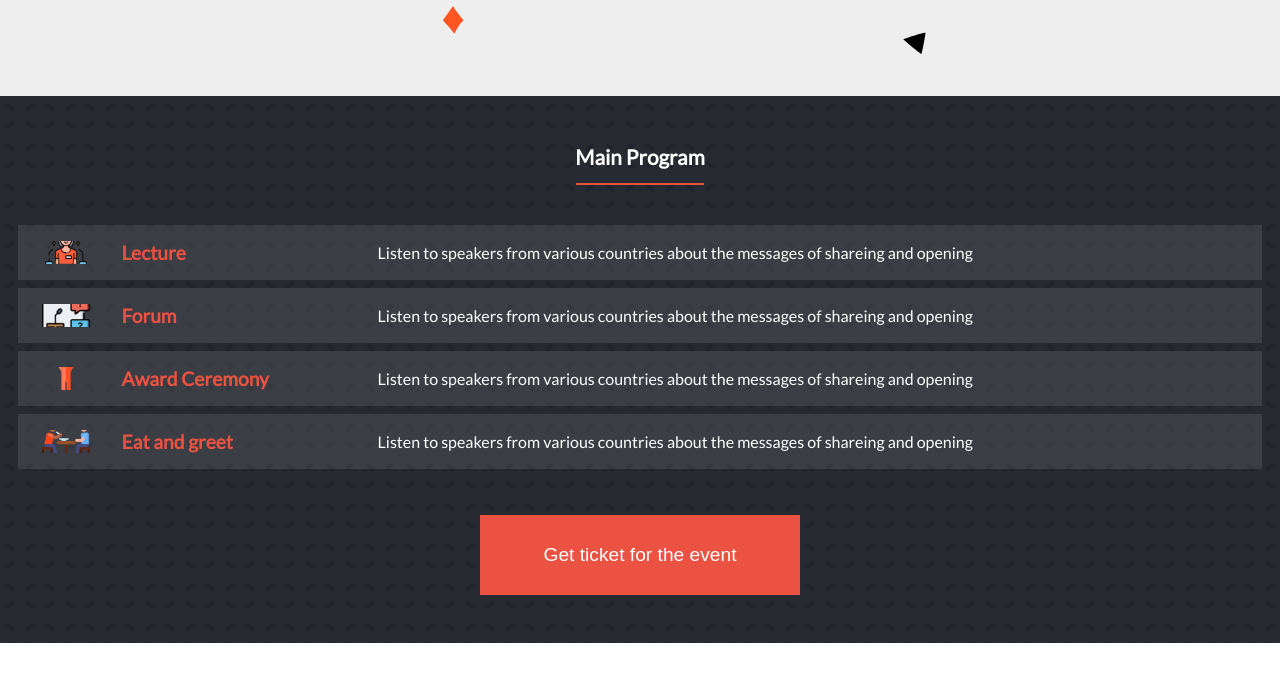
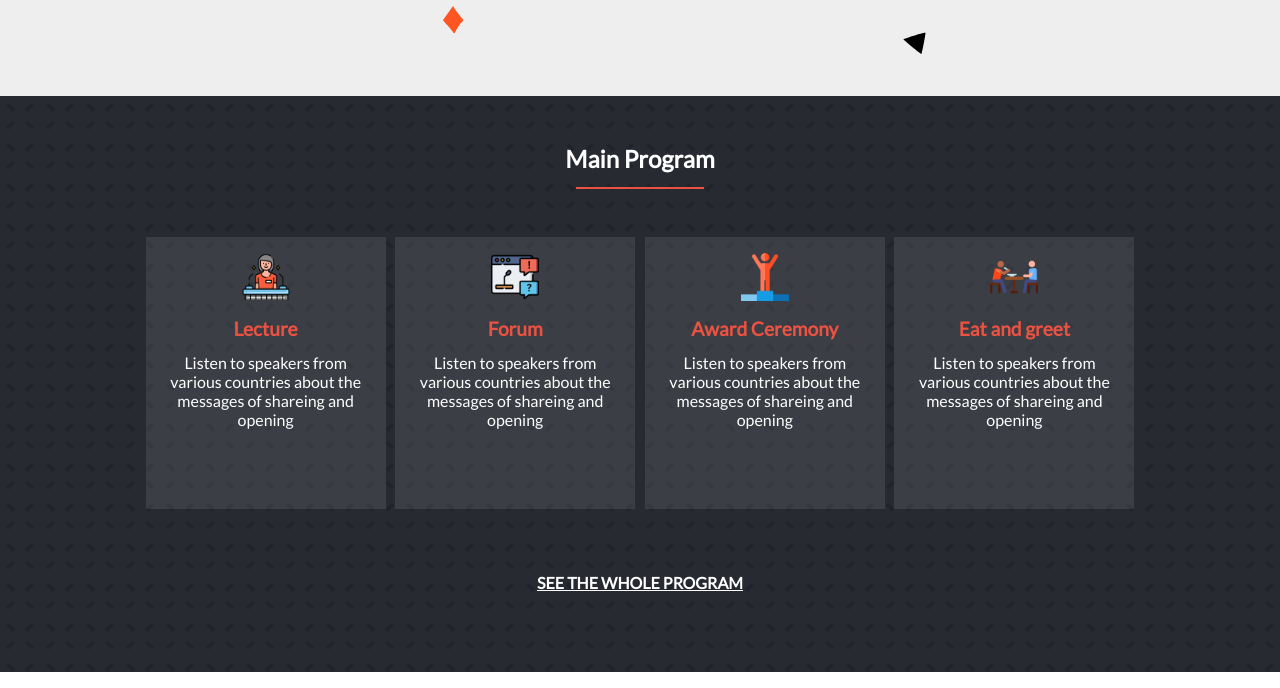
Before and after one commit to afizsavage/eco-competition, a website: page index.html in a window 1280 px wide. Shown: the part 704-1392 px from the top of the page. Drawn offline with Linux system fonts and the light colour scheme; a web font is replaced by a local one.

Commit message:
Add responsiveness to main program section

```diff
--- a/index.html
+++ b/index.html
@@ -93,6 +93,7 @@
           </li>
         </ul>
         <button type="button">Get ticket for the event</button>
+        <a href="#">SEE THE WHOLE PROGRAM</a>
       </section>
       <section id="speakers">
         <h3>Featured Speakers</h3>
--- a/styles/scss/index.scss
+++ b/styles/scss/index.scss
@@ -346,6 +346,10 @@ section ul {
     margin-top: 1.5rem;
   }
 
+  a {
+    display: none;
+  }
+
   li {
     background-color: #d3d3d31e;
     margin-bottom: 0.5rem;
@@ -555,6 +559,10 @@ footer {
     }
   }
 
+  h3 {
+    font-size: 1.5rem;
+  }
+
   section.timeline {
     height: calc(100vh - 6.5rem);
     padding: 0 10rem;
@@ -602,4 +610,70 @@ footer {
       font-size: 1.1rem;
     }
   }
+
+  #main-program {
+    display: flex;
+    padding-bottom: 5rem;
+
+    ul {
+      display: flex;
+      justify-content: center;
+      margin-bottom: 4rem;
+      margin-top: 2rem;
+
+      li {
+        margin: 0 0.3rem;
+
+        p {
+          padding: 0;
+          text-align: center;
+          margin-top: 0.8rem;
+        }
+      }
+    }
+
+    div {
+      flex-direction: column;
+      height: 15rem;
+      width: 15rem;
+      padding: 0 1rem;
+      background-position: center top;
+
+      h4 {
+        width: auto;
+        margin: 0;
+        justify-content: center;
+        margin-top: 4rem;
+      }
+    }
+
+    div#award {
+      background: url(../../assets/winner.png) center top no-repeat;
+      background-origin: content-box;
+      background-size: 3rem;
+    }
+
+    div#lecture {
+      background: url(../../assets/press-conference.png) center top no-repeat;
+      background-origin: content-box;
+      background-size: 3rem;
+    }
+
+    div#eat {
+      background: url(../../assets/eating.png) center top no-repeat;
+      background-origin: content-box;
+      background-size: 3rem;
+    }
+
+    button {
+      display: none;
+    }
+
+    a {
+      display: block;
+      text-align: center;
+      color: #fff;
+      font-weight: 700;
+    }
+  }
 }
```
Also changed, not shown: styles/index.css, 1 other file.
